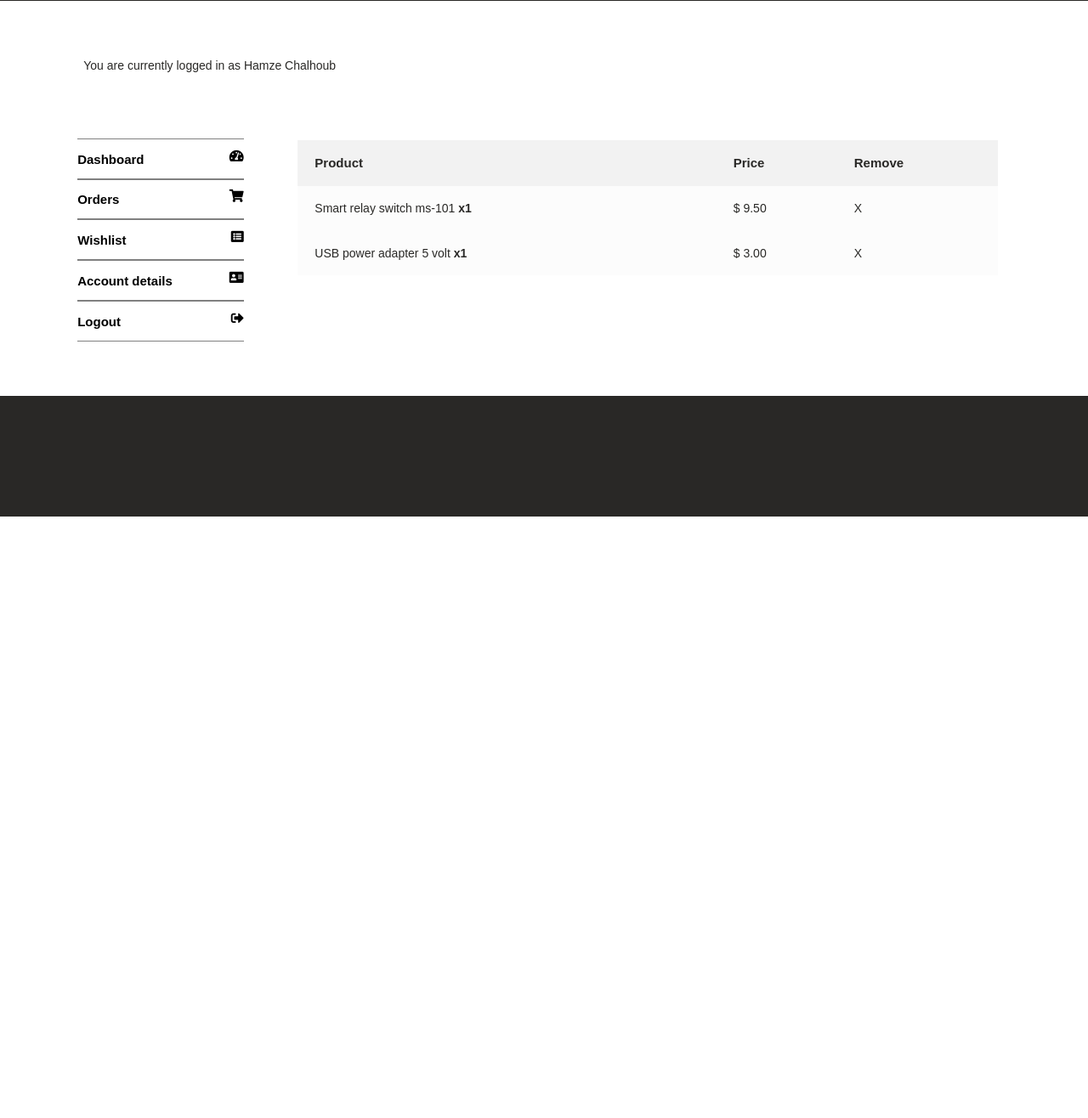
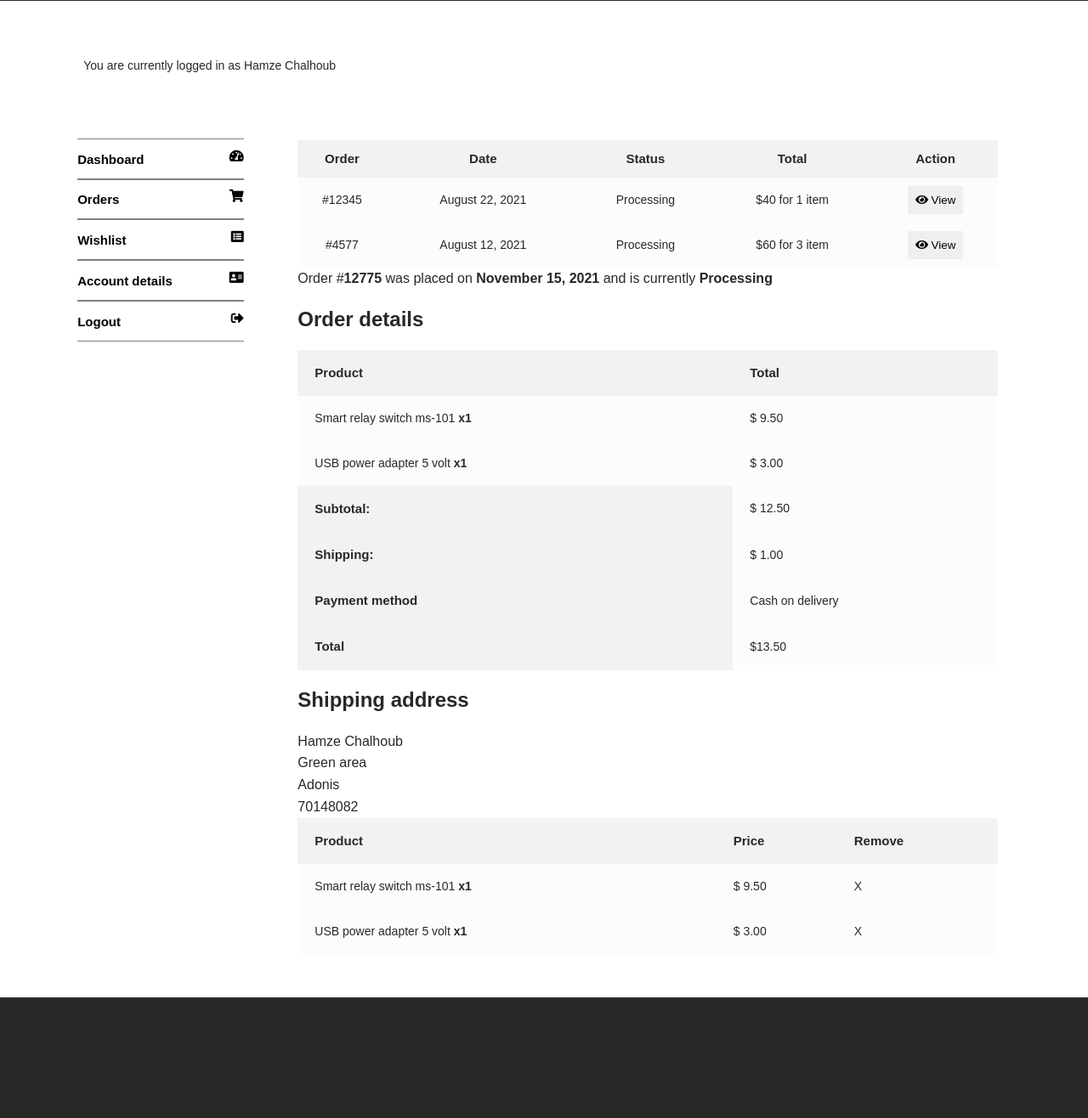
Before and after one commit to youdass101/doobara, a Django app: page /myaccount in a window 1280 px wide. Shown: the part 174-1490 px from the top of the page at 85% size. Before the commit the page ends 782 px from the top, so only its background shows below. Run offline with Django 3.2, Linux system fonts and the light colour scheme.

Commit message:
optimizing codes structure

```diff
--- a/doobarashop/static/doobarashop/sass/components/cart/_cart-in-cart-table.scss
+++ b/doobarashop/static/doobarashop/sass/components/cart/_cart-in-cart-table.scss
@@ -16,7 +16,6 @@
 
         // Table header
         thead {
-            background-color: var.$table-header-background-color-v1;
             th {
                 @include var.par-title;
                 text-align: left;
@@ -26,10 +25,7 @@
 
         // Table body where the arbitrary data goes
         tbody {
-            background-color: var.$table-body-background-color-v1;
             tr {
-                @include var.par-body;
-
                 td {
                     padding: 20px 10px 20px 0px ;
                 }
--- a/doobarashop/static/doobarashop/sass/components/cart/_cart-total-checkout.scss
+++ b/doobarashop/static/doobarashop/sass/components/cart/_cart-total-checkout.scss
@@ -22,16 +22,12 @@
             border-collapse: collapse;
             th {
                 padding: 15px 0px 15px 0px;
-                background-color: var.$table-header-background-color-v1;
                 vertical-align: top;
-                @include var.header-title;
             }
 
             td {
                 padding: 17px 40px 0px 17px;
-                @include var.par-body;
                 vertical-align: top;
-                background-color: var.$table-body-background-color-v1;
             }
         }
 
--- a/doobarashop/static/doobarashop/sass/single/_checkout.scss
+++ b/doobarashop/static/doobarashop/sass/single/_checkout.scss
@@ -47,16 +47,12 @@
             border-collapse: collapse;
             th {
                 padding: 15px 0px 15px 0px;
-                background-color: var.$table-header-background-color-v1;
                 vertical-align: top;
-                @include var.header-title;
             }
 
             td {
                 padding: 17px 40px 0px 17px;
-                @include var.par-body;
                 vertical-align: top;
-                background-color: var.$table-body-background-color-v1;
             }
         }
         .checkout-policy {
--- a/doobarashop/static/doobarashop/style.css
+++ b/doobarashop/static/doobarashop/style.css
@@ -69,6 +69,18 @@ html, body {
 
 .show {
   display: block !important;
+}
+
+th {
+  font-size: 15px;
+  font-weight: 600;
+  background-color: rgba(233, 233, 233, 0.582);
+}
+
+td {
+  font-size: 14px;
+  font-weight: 400;
+  background-color: rgba(245, 245, 245, 0.336);
 }
 
 .layout-grid-container {
@@ -1203,7 +1215,7 @@ form.search-site button {
   }
 }
 #my-account-container #my-account-dashboard {
-  display: none;
+  display: block;
 }
 #my-account-container #my-account-dashboard table {
   width: 100%;
@@ -1211,16 +1223,10 @@ form.search-site button {
   border-collapse: collapse;
 }
 #my-account-container #my-account-dashboard th {
-  font-size: 15px;
-  font-weight: 600;
-  background-color: rgba(233, 233, 233, 0.582);
   padding: 10px 0 10px 0;
 }
 #my-account-container #my-account-dashboard td {
-  font-size: 14px;
-  font-weight: 400;
   padding: 10px 0 10px 0;
-  background-color: rgba(245, 245, 245, 0.336);
 }
 #my-account-container #my-account-dashboard td button {
   padding: 7px;
@@ -1288,7 +1294,7 @@ form.search-site button {
   }
 }
 #my-account-container #view-order, #my-account-container #account-wish-list {
-  display: none;
+  display: block;
 }
 #my-account-container #view-order h1, #my-account-container #account-wish-list h1 {
   font-size: x-large;
@@ -1306,16 +1312,10 @@ form.search-site button {
   border-collapse: collapse;
 }
 #my-account-container #view-order table th, #my-account-container #account-wish-list table th {
-  font-size: 15px;
-  font-weight: 600;
-  background-color: rgba(233, 233, 233, 0.582);
   padding: 15px 0 15px 20px;
 }
 #my-account-container #view-order table td, #my-account-container #account-wish-list table td {
-  font-size: 14px;
-  font-weight: 400;
   padding: 15px 0 15px 20px;
-  background-color: rgba(245, 245, 245, 0.336);
 }
 #my-account-container #account-wish-list {
   display: block;
@@ -1425,25 +1425,12 @@ form.search-site button {
   width: 100%;
 }
 
-.cart-table-container .products-in-cart thead {
-  background-color: rgba(233, 233, 233, 0.582);
-}
-
 .cart-table-container .products-in-cart thead th {
   font-size: 16px;
   font-family: Verdana, Geneva, Tahoma, sans-serif;
   font-weight: 600;
   text-align: left;
   padding: 30px 10px 30px 0px;
-}
-
-.cart-table-container .products-in-cart tbody {
-  background-color: rgba(245, 245, 245, 0.336);
-}
-
-.cart-table-container .products-in-cart tbody tr {
-  font-size: 14px;
-  font-weight: 400;
 }
 
 .cart-table-container .products-in-cart tbody tr td {
@@ -1709,18 +1696,12 @@ form.search-site button {
 
 .cart-total-container div table th {
   padding: 15px 0px 15px 0px;
-  background-color: rgba(233, 233, 233, 0.582);
   vertical-align: top;
-  font-size: 15px;
-  font-weight: 600;
 }
 
 .cart-total-container div table td {
   padding: 17px 40px 0px 17px;
-  font-size: 14px;
-  font-weight: 400;
   vertical-align: top;
-  background-color: rgba(245, 245, 245, 0.336);
 }
 
 .cart-total-container div button {
@@ -2063,17 +2044,11 @@ form.search-site button {
 }
 .checkout-page-container .checkout-order-invoice table th {
   padding: 15px 0px 15px 0px;
-  background-color: rgba(233, 233, 233, 0.582);
   vertical-align: top;
-  font-size: 15px;
-  font-weight: 600;
 }
 .checkout-page-container .checkout-order-invoice table td {
   padding: 17px 40px 0px 17px;
-  font-size: 14px;
-  font-weight: 400;
   vertical-align: top;
-  background-color: rgba(245, 245, 245, 0.336);
 }
 .checkout-page-container .checkout-order-invoice .checkout-policy {
   background-color: #f2f2f2;
```
Also changed, not shown: doobarashop/static/doobarashop/sass/components/account/_account-order-view.scss (+1 -6 lines), doobarashop/static/doobarashop/sass/components/account/_account-orders-data.scss (+1 -6 lines), doobarashop/static/doobarashop/sass/core/_typography.scss (+10 -0 lines), 1 other file.
